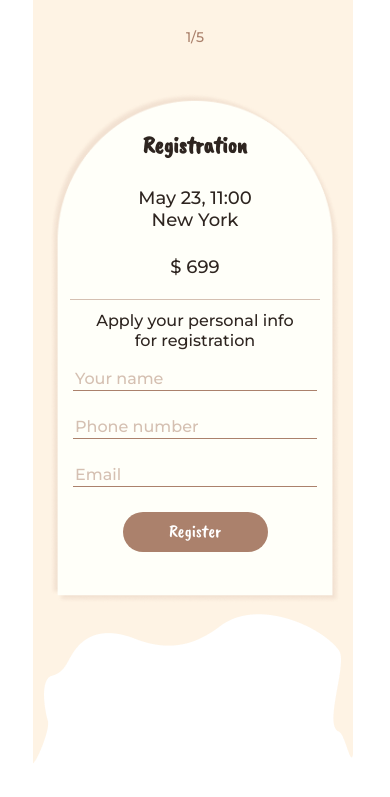
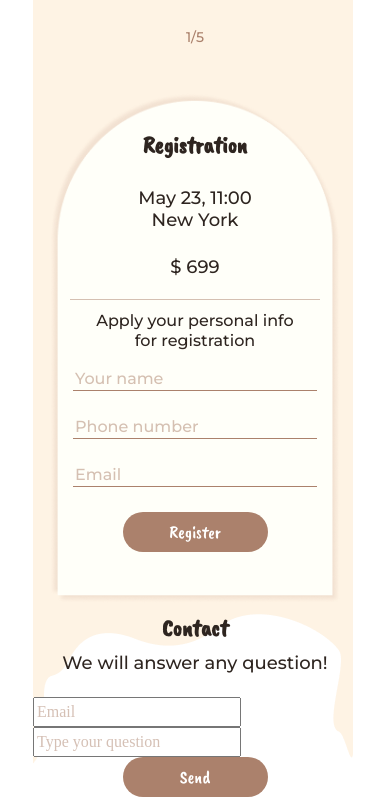
Before and after one commit to Telekaster/Donuts, a website built with Parcel: page src/index.html in a window 390 px wide. Shown: the part 2418-3215 px from the top of the page. Before the commit the page ends 3182 px from the top, so only its background shows below. Built offline with nearby package versions, Linux system fonts and the light colour scheme; files whose address does not match are found by name.

Commit message:
Contact 1.0

```diff
--- a/src/index.html
+++ b/src/index.html
@@ -19,7 +19,10 @@
     <div class="long_background">
       <include src="./partials/reviews.html"></include>
       <include src="./partials/registration.html"></include>
+      <include src="./partials/contact.html"></include>
     </div>
+
+
 
 
 
--- /dev/null
+++ b/src/partials/contact.html
@@ -0,0 +1,14 @@
+<section class="contact_section">
+
+<h2 class="contact__title">Contact</h2>
+
+<p class="contact__Text">We will answer any question!</p>
+
+<form class="contact__form" autocomplete="on" novalidate>
+    <input class="contact__form_input" type="email" placeholder="Email">
+    <input class="contact__form_input" type="text" placeholder="Type your question">
+
+    <button class="registration__form_button" type="button">Send</button>
+</form>
+
+</section>
--- a/src/partials/registration.html
+++ b/src/partials/registration.html
@@ -15,9 +15,7 @@
             <input class="registration__form_input" type="tel" placeholder="Phone number">
             <input class="registration__form_input" type="email" placeholder="Email">
 
-            <a href="#registration-area" class="registration__form_button">
-                <p class="header__register_button_text">Register</p>
-            </a>
+            <button class="registration__form_button" type="button">Register</button>
         </form>
 
 
--- /dev/null
+++ b/src/sass/_contact.scss
@@ -0,0 +1,15 @@
+@media screen and (max-width: 769px) {
+  .contact__title {
+    font-family: $mainFont;
+    font-size: 24px;
+    line-height: 2.1;
+    text-align: center;
+    color: $mainColor;
+  }
+
+  .contact__Text {
+    @extend .registration__text;
+    padding-top: 0px;
+    padding-bottom: 22px;
+  }
+}
--- a/src/sass/_registration.scss
+++ b/src/sass/_registration.scss
@@ -94,6 +94,14 @@
     border-radius: 25px;
     border: none;
     background: $brandColor;
+
+    font-family: Caveat Brush;
+    font-style: normal;
+    font-weight: normal;
+    font-size: 18px;
+    line-height: 1;
+    text-align: center;
+    color: $whiteColor;
   }
 
   .registration__form_button:hover,
--- a/src/sass/main.scss
+++ b/src/sass/main.scss
@@ -7,3 +7,4 @@
 @import './program';
 @import './reviews';
 @import './registration';
+@import './contact';
```
Also changed, not shown: src/css/contact.css (added), src/css/main.css, 2 other files.
